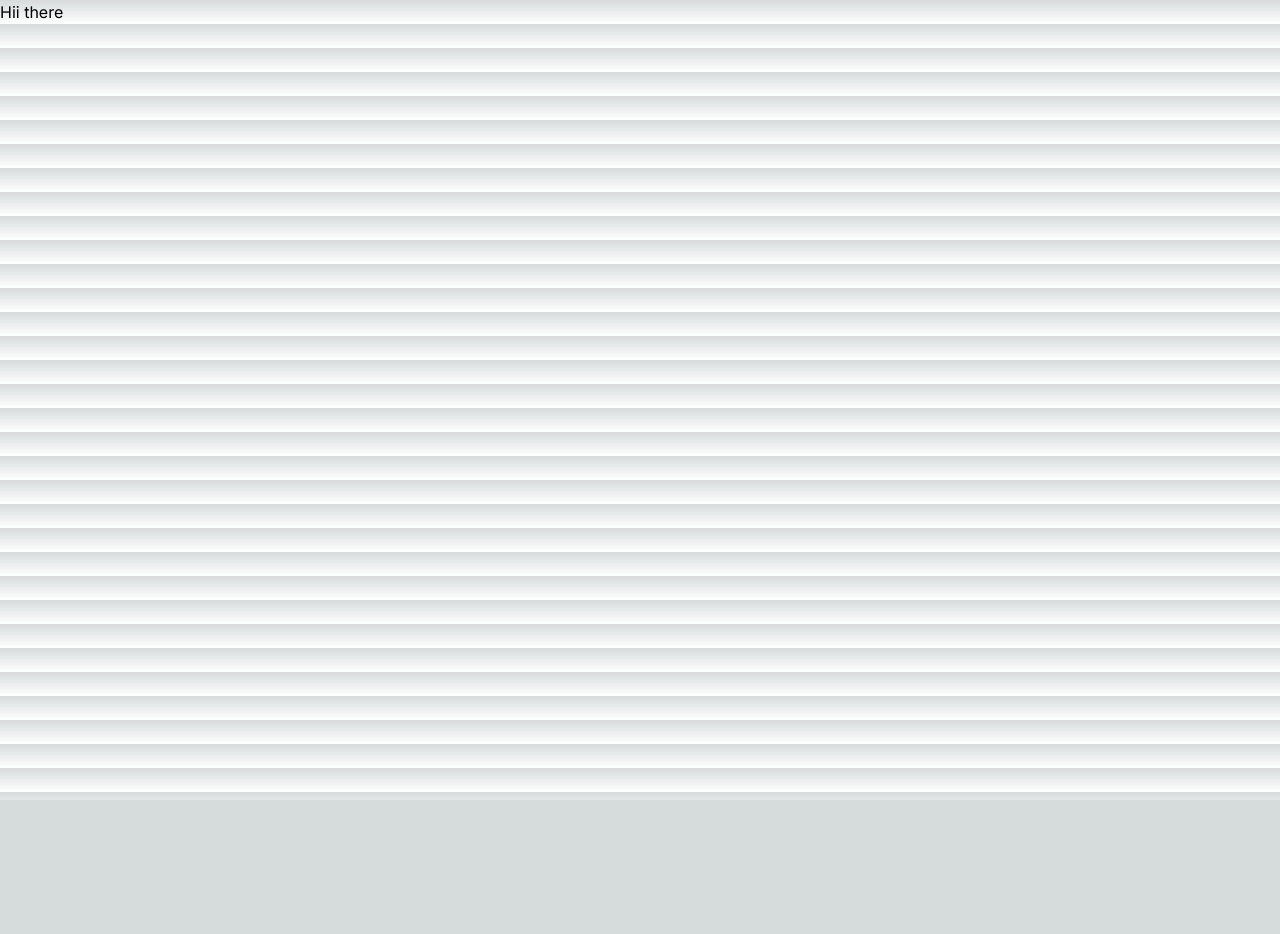
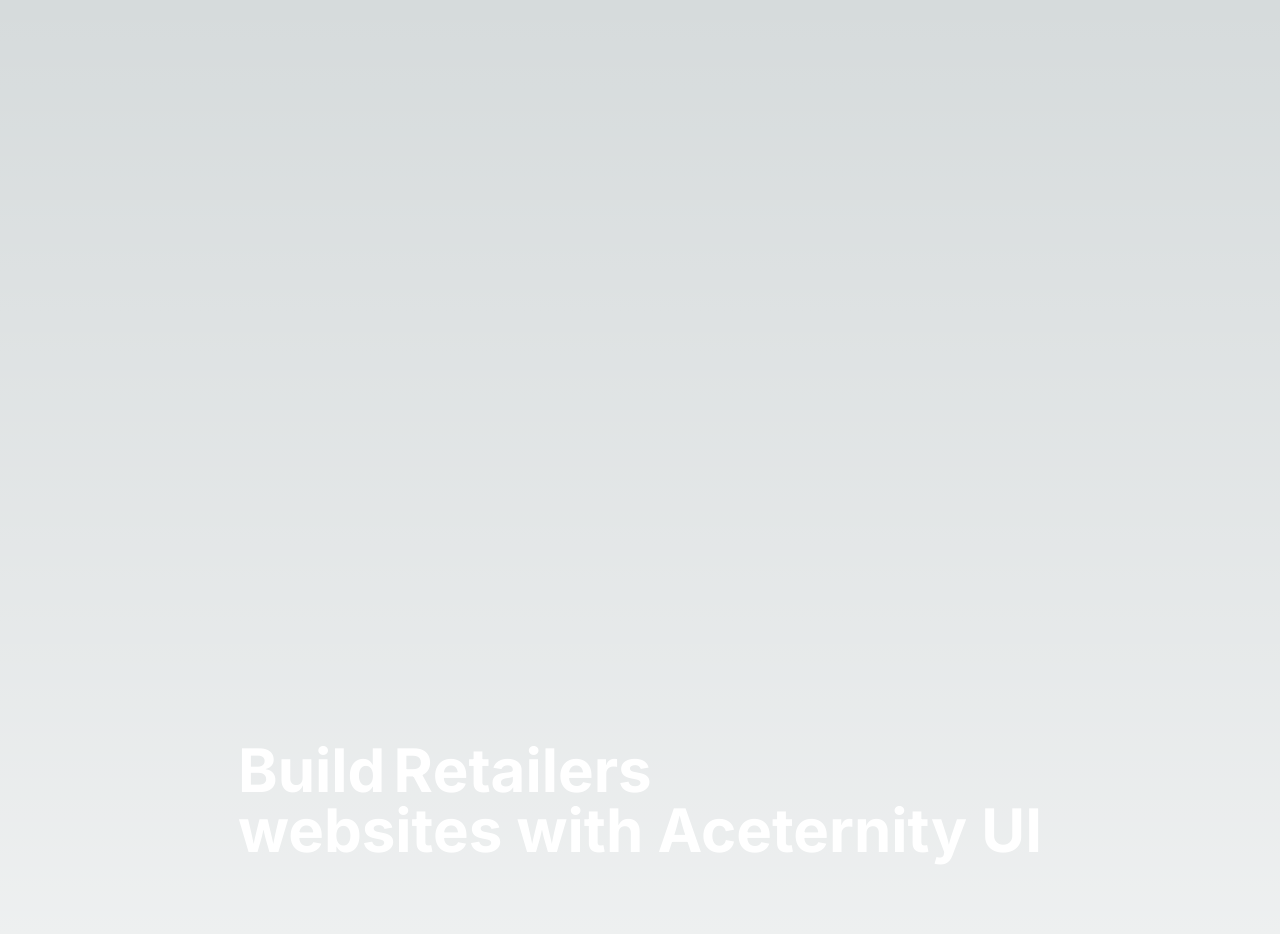
Before and after one commit to Salman-S7/angler, a Next.js app: page / in a window 1280 px wide. Shown: the top 934 px of the page. Before the commit the page ends 800 px from the top, so only its background shows below. Built offline with nearby package versions, Linux system fonts and the light colour scheme.

Commit message:
completed header

```diff
--- a/app/layout.tsx
+++ b/app/layout.tsx
@@ -1,6 +1,8 @@
 import type { Metadata } from "next";
 import { Inter } from "next/font/google";
 import "./globals.css";
+import { FloatingNav } from "@/components/ui/floating-nav";
+import { navItems } from '../public/data'
 
 const inter = Inter({ subsets: ["latin"] });
 
@@ -16,7 +18,10 @@
 }>) {
   return (
     <html lang="en">
-      <body className={inter.className}>{children}</body>
+      <body className={inter.className}>
+        {<FloatingNav navItems={navItems} />}
+        {children}
+      </body>
     </html>
   );
 }
--- a/app/page.tsx
+++ b/app/page.tsx
@@ -1,7 +1,14 @@
+import { FlipWords } from "@/components/ui/flip-words";
+
 export default function Home() {
+  const words = ["Distributors", "Retailers", "Brands", "Marketplaces"];
   return (
-    <div className="">
-      <h1>Hii there</h1>
+    <div className="h-[200dvh] flex justify-center items-center px-4">
+      <div className="text-6xl font-bold mx-auto text-white dark:text-neutral-400">
+        Build
+        <FlipWords words={words} /> <br />
+        websites with Aceternity UI
+      </div>
     </div>
   );
 }
--- /dev/null
+++ b/components/ui/flip-words.tsx
@@ -0,0 +1,85 @@
+"use client";
+import React, { useCallback, useEffect, useRef, useState } from "react";
+import { AnimatePresence, motion, LayoutGroup } from "framer-motion";
+import { cn } from "@/utils/cn";
+
+export const FlipWords = ({
+  words,
+  duration = 3000,
+  className,
+}: {
+  words: string[];
+  duration?: number;
+  className?: string;
+}) => {
+  const [currentWord, setCurrentWord] = useState(words[0]);
+  const [isAnimating, setIsAnimating] = useState<boolean>(false);
+
+  // thanks for the fix Julian - https://github.com/Julian-AT
+  const startAnimation = useCallback(() => {
+    const word = words[words.indexOf(currentWord) + 1] || words[0];
+    setCurrentWord(word);
+    setIsAnimating(true);
+  }, [currentWord, words]);
+
+  useEffect(() => {
+    if (!isAnimating)
+      setTimeout(() => {
+        startAnimation();
+      }, duration);
+  }, [isAnimating, duration, startAnimation]);
+
+  return (
+    <AnimatePresence
+      onExitComplete={() => {
+        setIsAnimating(false);
+      }}
+    >
+      <motion.div
+        initial={{
+          opacity: 0,
+          y: 10,
+        }}
+        animate={{
+          opacity: 1,
+          y: 0,
+        }}
+        transition={{
+          duration: 0.4,
+          ease: "easeInOut",
+          type: "spring",
+          stiffness: 100,
+          damping: 10,
+        }}
+        exit={{
+          opacity: 0,
+          y: -40,
+          x: 40,
+          filter: "blur(8px)",
+          scale: 2,
+          position: "absolute",
+        }}
+        className={cn(
+          "z-10 inline-block relative text-left text-white dark:text-neutral-100 px-2",
+          className
+        )}
+        key={currentWord}
+      >
+        {currentWord.split("").map((letter, index) => (
+          <motion.span
+            key={currentWord + index}
+            initial={{ opacity: 0, y: 10, filter: "blur(8px)" }}
+            animate={{ opacity: 1, y: 0, filter: "blur(0px)" }}
+            transition={{
+              delay: index * 0.08,
+              duration: 0.4,
+            }}
+            className="inline-block"
+          >
+            {letter}
+          </motion.span>
+        ))}
+      </motion.div>
+    </AnimatePresence>
+  );
+};
--- /dev/null
+++ b/components/ui/floating-nav.tsx
@@ -0,0 +1,82 @@
+"use client";
+import React, { useState } from "react";
+import {
+  motion,
+  AnimatePresence,
+  useScroll,
+  useMotionValueEvent,
+} from "framer-motion";
+import { cn } from "@/utils/cn";
+import Link from "next/link";
+
+export const FloatingNav = ({
+  navItems,
+  className,
+}: {
+  navItems: {
+    name: string;
+    link: string;
+    icon?: JSX.Element;
+  }[];
+  className?: string;
+}) => {
+  const { scrollYProgress } = useScroll();
+
+  const [visible, setVisible] = useState(false);
+
+  useMotionValueEvent(scrollYProgress, "change", (current) => {
+    // Check if current is not undefined and is a number
+    if (typeof current === "number") {
+      let direction = current! - scrollYProgress.getPrevious()!;
+
+      if (scrollYProgress.get() < 0.05) {
+        setVisible(false);
+      } else {
+        if (direction < 0) {
+          setVisible(true);
+        } else {
+          setVisible(false);
+        }
+      }
+    }
+  });
+
+  return (
+    <AnimatePresence mode="wait">
+      <motion.div
+        initial={{
+          opacity: 1,
+          y: -100,
+        }}
+        animate={{
+          y: visible ? 0 : -100,
+          opacity: visible ? 1 : 0,
+        }}
+        transition={{
+          duration: 0.2,
+        }}
+        className={cn(
+          "flex max-w-fit  fixed top-10 inset-x-0 mx-auto border border-transparent dark:border-white/[0.2] rounded-full dark:bg-black bg-white shadow-[0px_2px_3px_-1px_rgba(0,0,0,0.1),0px_1px_0px_0px_rgba(25,28,33,0.02),0px_0px_0px_1px_rgba(25,28,33,0.08)] z-[5000] pr-2 pl-8 py-2  items-center justify-center space-x-4",
+          className
+        )}
+      >
+        {navItems.map((navItem: any, idx: number) => (
+          <Link
+            key={`link=${idx}`}
+            href={navItem.link}
+            className={cn(
+              "relative dark:text-neutral-50 items-center flex space-x-1 text-neutral-600 dark:hover:text-neutral-300 hover:text-neutral-500"
+            )}
+          >
+            <span className="block sm:hidden">{navItem.icon}</span>
+            <span className="hidden sm:block text-sm">{navItem.name}</span>
+          </Link>
+        ))}
+        <button className="border text-sm font-medium relative border-neutral-200 dark:border-white/[0.2] text-black dark:text-white px-4 py-2 rounded-full">
+          <span>Login</span>
+          <span className="absolute inset-x-0 w-1/2 mx-auto -bottom-px bg-gradient-to-r from-transparent via-blue-500 to-transparent  h-px" />
+        </button>
+      </motion.div>
+    </AnimatePresence>
+  );
+};
--- /dev/null
+++ b/public/data.js
@@ -0,0 +1,14 @@
+export const navItems = [
+    {
+      name: "Angler",
+      link: "/",
+    },
+    {
+      name: "About",
+      link: "/about",
+    },
+    {
+      name: "Contact",
+      link: "/contact",
+    },
+];
--- a/tailwind.config.ts
+++ b/tailwind.config.ts
@@ -1,20 +1,31 @@
-import type { Config } from "tailwindcss";
+const {
+  default: flattenColorPalette,
+} = require("tailwindcss/lib/util/flattenColorPalette");
 
-const config: Config = {
+/** @type {import('tailwindcss').Config} */
+module.exports = {
   content: [
-    "./pages/**/*.{js,ts,jsx,tsx,mdx}",
     "./components/**/*.{js,ts,jsx,tsx,mdx}",
     "./app/**/*.{js,ts,jsx,tsx,mdx}",
+
+    // Or if using `src` directory:
+    "./src/**/*.{js,ts,jsx,tsx,mdx}",
   ],
+  darkMode: "class",
   theme: {
-    extend: {
-      backgroundImage: {
-        "gradient-radial": "radial-gradient(var(--tw-gradient-stops))",
-        "gradient-conic":
-          "conic-gradient(from 180deg at 50% 50%, var(--tw-gradient-stops))",
-      },
-    },
+    extend: {},
   },
-  plugins: [],
+  plugins: [addVariablesForColors],
 };
-export default config;
+
+// This plugin adds each Tailwind color as a global CSS variable, e.g. var(--gray-200).
+function addVariablesForColors({ addBase, theme }: any) {
+  let allColors = flattenColorPalette(theme("colors"));
+  let newVars = Object.fromEntries(
+    Object.entries(allColors).map(([key, val]) => [`--${key}`, val])
+  );
+
+  addBase({
+    ":root": newVars,
+  });
+}
--- /dev/null
+++ b/utils/cn.ts
@@ -0,0 +1,6 @@
+import { ClassValue, clsx } from "clsx";
+import { twMerge } from "tailwind-merge";
+
+export function cn(...inputs: ClassValue[]) {
+  return twMerge(clsx(inputs));
+}
```
Also changed, not shown: package.json (+6 -3 lines), 1 other file (tests, documents, lock files or other folders).
